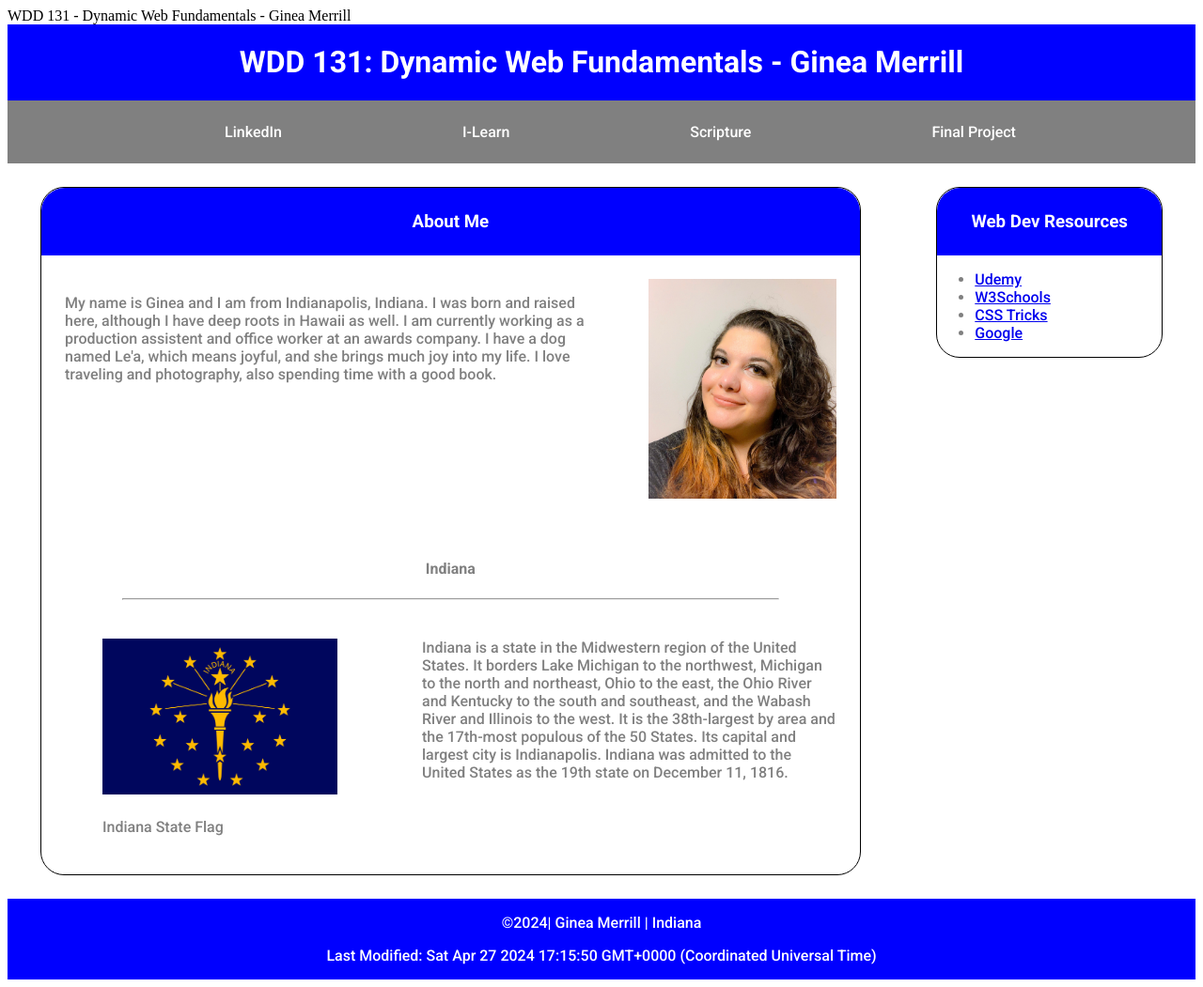
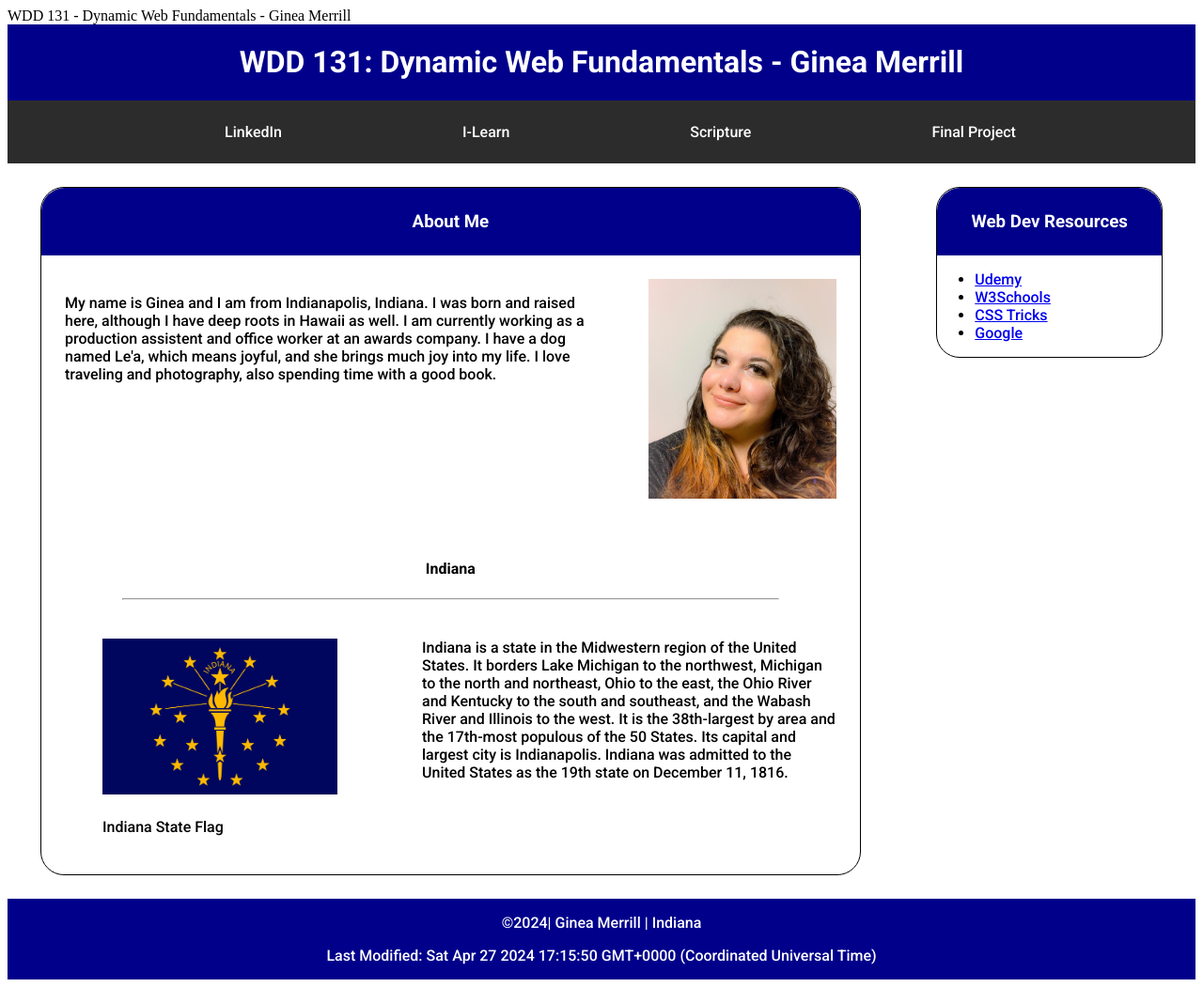
Before and after one commit to gineakanoe/wdd131, a plain HTML site: page index.html in a window 1280 px wide. Shown: the whole page at 94% size. Drawn offline with Linux system fonts and the light colour scheme; a web font is replaced by a local one.

Commit message:
fixed some issues with color contrast and picture resizing

```diff
--- a/index.html
+++ b/index.html
@@ -29,7 +29,7 @@
                     <h3>About Me</h3>
                     <div class="aboutMe">
                         <p>My name is Ginea and I am from Indianapolis, Indiana.  I was born and raised here, although I have deep roots in Hawaii as well.  I am currently working as a production assistent and office worker at an awards company.  I have a dog named Le'a, which means joyful, and she brings much joy into my life.  I love traveling and photography, also spending time with a good book.</p>
-                        <img src="images/MeInOctober2021.jpg" alt="picture of me" width="200">
+                        <img src="images/MeInOctober2021.jpg" alt="picture of me" width="200" height="auto">
                     </div>
                     <br>
 
@@ -37,7 +37,7 @@
                     <hr>
                     <div class="indiana">
                         <figure>
-                            <img src="images/Flag_of_Indiana.svg.png" alt="indiana state flag" width="250">
+                            <img src="images/Flag_of_Indiana.svg.png" alt="indiana state flag" width="250" height="auto">
                             <figcaption>Indiana State Flag</figcaption>
                         </figure>
                         <p>Indiana is a state in the Midwestern region of the United States. It borders Lake Michigan to the northwest, Michigan to the north and northeast, Ohio to the east, the Ohio River and Kentucky to the south and southeast, and the Wabash River and Illinois to the west. It is the 38th-largest by area and the 17th-most populous of the 50 States. Its capital and largest city is Indianapolis. Indiana was admitted to the United States as the 19th state on December 11, 1816.</p>
--- a/styles/base.css
+++ b/styles/base.css
@@ -10,7 +10,7 @@
 
 header {
     grid-column: 1/4;
-    background-color: blue;
+    background-color: darkblue;
     color: white;
 }
 
@@ -23,7 +23,7 @@ h1 {
     display: flex;
     justify-content: center;
     list-style: none;
-    background: gray;
+    background: rgb(45, 44, 44);
     overflow: hidden;
     margin: auto;
     padding-top: 1.5rem;
@@ -54,7 +54,7 @@ nav a:hover {
 
 .card {
     background-color: white;
-    color: gray;
+    color: black;
     margin: 25px;
     border: 1px solid black;
     border-radius: 25px;
@@ -111,7 +111,7 @@ hr {
 }
 
 h3 {
-    background-color: blue;
+    background-color: darkblue;
     color: white;
     margin: auto;
     border-top-left-radius: 25px;
@@ -121,7 +121,7 @@ h3 {
 
 footer {
     grid-column: 1/4;
-    background-color: blue;
+    background-color: darkblue;
     color: white;
     justify-content: center;
 }
```
